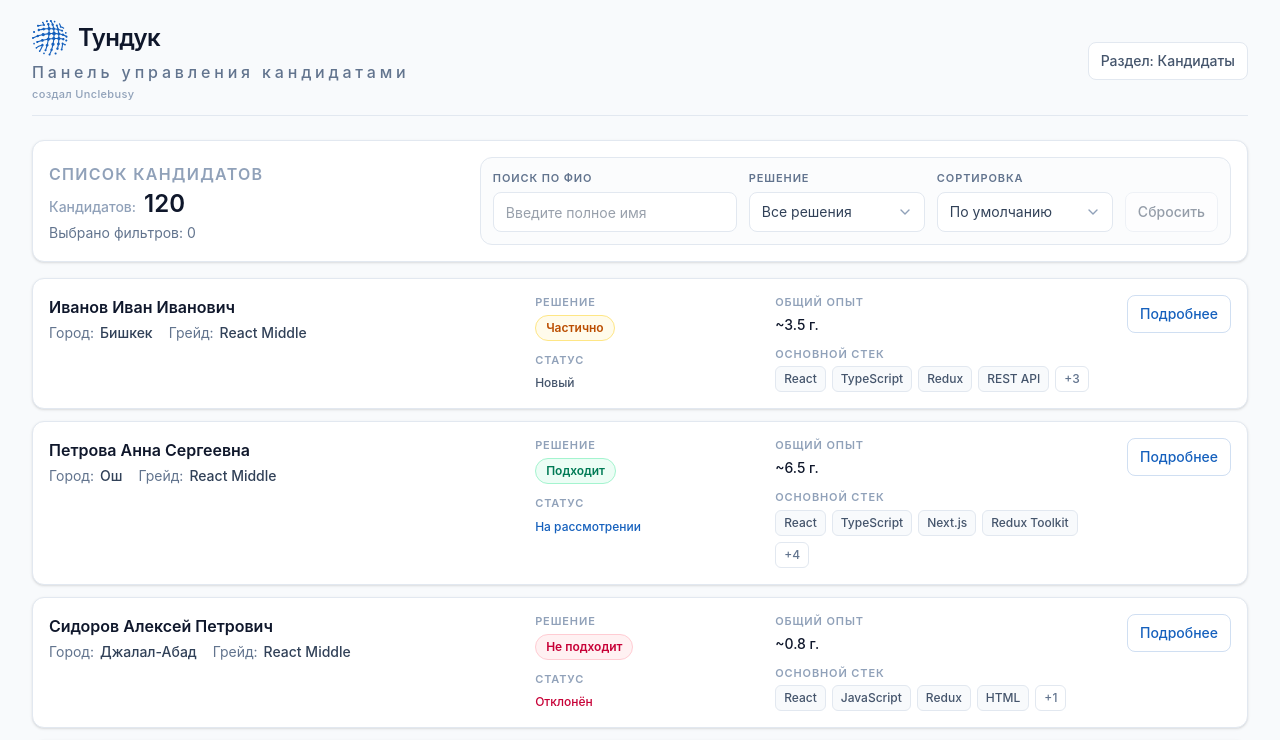
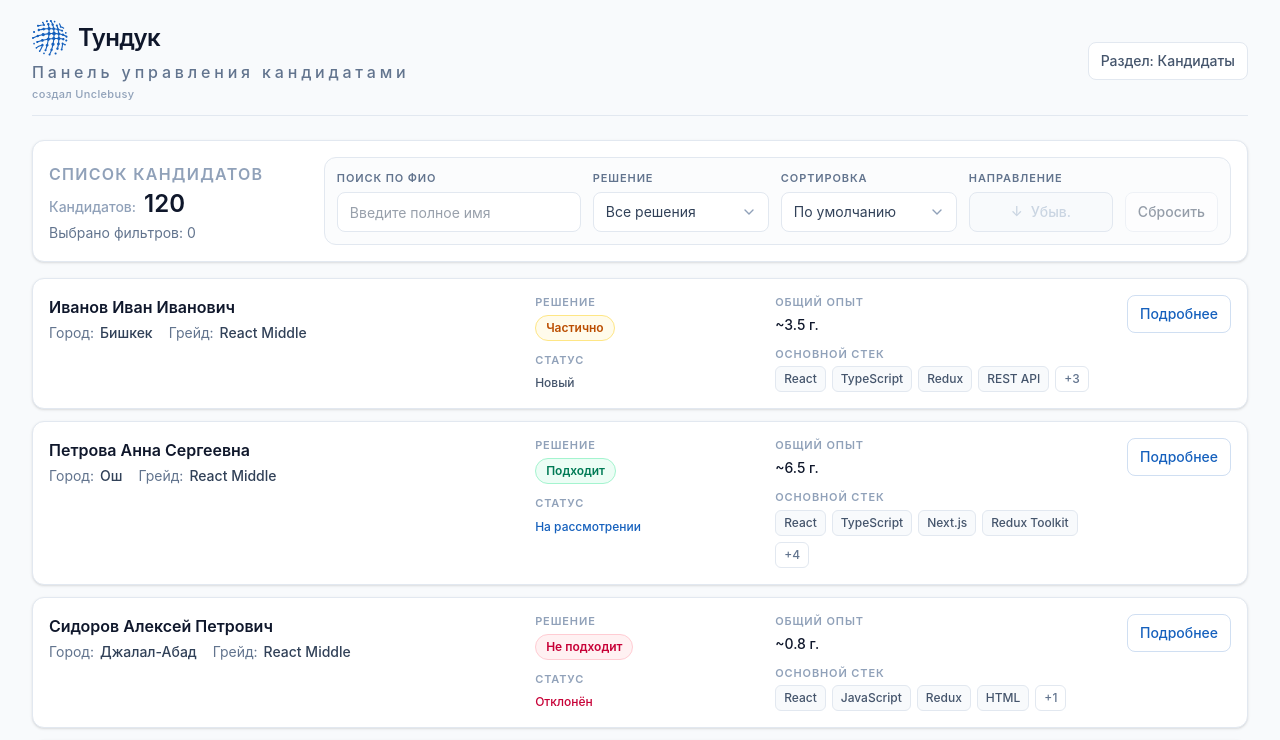
Before and after one commit to unclebusy/tunduk_dashboard, a React (Vite) app: page /candidates in a window 1280 px wide. Shown: the top 740 px of the page. Built offline with nearby package versions, Linux system fonts and the light colour scheme.

Commit message:
Add sortable direction control for the candidates list

```diff
--- a/src/pages/CandidatesListPage.tsx
+++ b/src/pages/CandidatesListPage.tsx
@@ -2,13 +2,18 @@ import { useCallback, useEffect, useMemo, useState } from 'react';
 import { useSearchParams } from 'react-router';
 import CandidateCard from '../components/CandidateCard';
 import { useDebounce } from '../hooks/useDebounce';
-import type { CandidateSortField, CandidateVerdict } from '../types/candidate';
+import type {
+  CandidateSortField,
+  CandidateSortOrder,
+  CandidateVerdict,
+} from '../types/candidate';
 import { useCandidatesStore } from '../store/useCandidatesStore';
 import {
   getCandidateListViewData,
   CANDIDATES_PAGE_SIZE,
 } from '../utils/candidateListView';
 import {
+  getDefaultSortOrder,
   parseCandidateListQueryParams,
   serializeCandidateListQueryParams,
 } from '../utils/candidateListQueryParams';
@@ -76,8 +81,23 @@ function CandidatesListPage() {
   }, [updateQueryParams]);
 
   const handleSortChange = useCallback((nextSort?: CandidateSortField) => {
-    updateQueryParams({ sort: nextSort, page: 1 });
+    updateQueryParams({
+      sort: nextSort,
+      order: getDefaultSortOrder(nextSort),
+      page: 1,
+    });
   }, [updateQueryParams]);
+
+  const handleSortOrderToggle = useCallback(() => {
+    if (!queryParams.sort) {
+      return;
+    }
+
+    const nextOrder: CandidateSortOrder =
+      queryParams.order === 'asc' ? 'desc' : 'asc';
+
+    updateQueryParams({ order: nextOrder, page: 1 });
+  }, [queryParams.order, queryParams.sort, updateQueryParams]);
 
   const handlePageChange = useCallback((nextPage: number) => {
     updateQueryParams({ page: nextPage });
@@ -194,7 +214,7 @@ function CandidatesListPage() {
             </p>
           </div>
 
-          <div className="grid gap-3 rounded-xl border border-slate-200 bg-slate-50/60 p-3 lg:min-w-[42rem] lg:grid-cols-[minmax(0,1fr)_11rem_11rem_auto]">
+          <div className="grid gap-3 rounded-xl border border-slate-200 bg-slate-50/60 p-3 lg:min-w-[51rem] lg:grid-cols-[minmax(0,1fr)_11rem_11rem_9rem_auto]">
             <label className="block min-w-0">
               <span className="mb-1.5 block text-[11px] font-semibold uppercase tracking-[0.08em] text-slate-500">
                 Поиск по ФИО
@@ -290,6 +310,25 @@ function CandidatesListPage() {
               </div>
             </label>
 
+            <div className="block">
+              <span className="mb-1.5 block text-[11px] font-semibold uppercase tracking-[0.08em] text-slate-500">
+                Направление
+              </span>
+              <button
+                type="button"
+                onClick={handleSortOrderToggle}
+                disabled={!queryParams.sort}
+                className="inline-flex h-10 w-full cursor-pointer items-center justify-center gap-2 rounded-lg border border-slate-200 bg-white px-3 text-sm font-medium text-slate-700 transition-colors hover:bg-slate-100 hover:text-slate-900 disabled:cursor-not-allowed disabled:bg-slate-50 disabled:text-slate-300"
+              >
+                <span aria-hidden="true">
+                  {queryParams.order === 'asc' ? '↑' : '↓'}
+                </span>
+                <span>
+                  {queryParams.order === 'asc' ? 'Возр.' : 'Убыв.'}
+                </span>
+              </button>
+            </div>
+
             <div className="flex items-end lg:justify-end">
               <button
                 type="button"
--- a/src/types/candidate.ts
+++ b/src/types/candidate.ts
@@ -12,6 +12,8 @@ export type CandidateSortField =
   | 'totalExp'
   | 'verdict'
   | 'status';
+
+export type CandidateSortOrder = 'asc' | 'desc';
 
 export type CandidateCriterionStatus = 'ok' | 'partial' | 'no';
 
@@ -38,6 +40,7 @@ export interface CandidateListQueryParams {
   verdict?: CandidateVerdict;
   search?: string;
   sort?: CandidateSortField;
+  order?: CandidateSortOrder;
   page: number;
 }
 
--- a/src/utils/candidateListQueryParams.ts
+++ b/src/utils/candidateListQueryParams.ts
@@ -1,5 +1,6 @@
 import type {
   CandidateListQueryParams,
+  CandidateSortOrder,
   CandidateSortField,
   CandidateVerdict,
 } from '../types/candidate';
@@ -20,12 +21,34 @@ const candidateSortFields: CandidateSortField[] = [
   'status',
 ];
 
+const candidateSortOrders: CandidateSortOrder[] = ['asc', 'desc'];
+
 function isCandidateVerdict(value: string): value is CandidateVerdict {
   return candidateVerdicts.includes(value as CandidateVerdict);
 }
 
 function isCandidateSortField(value: string): value is CandidateSortField {
   return candidateSortFields.includes(value as CandidateSortField);
+}
+
+function isCandidateSortOrder(value: string): value is CandidateSortOrder {
+  return candidateSortOrders.includes(value as CandidateSortOrder);
+}
+
+export function getDefaultSortOrder(
+  sortField?: CandidateSortField,
+): CandidateSortOrder | undefined {
+  switch (sortField) {
+    case 'name':
+      return 'asc';
+    case 'createdAt':
+    case 'totalExp':
+    case 'verdict':
+    case 'status':
+      return 'desc';
+    default:
+      return undefined;
+  }
 }
 
 function normalizePage(value: string | null): number {
@@ -56,6 +79,8 @@ export function parseCandidateListQueryParams(
 
   const verdictValue = searchParams.get('verdict');
   const sortValue = searchParams.get('sort');
+  const sort = sortValue && isCandidateSortField(sortValue) ? sortValue : undefined;
+  const orderValue = searchParams.get('order');
 
   return {
     verdict:
@@ -63,7 +88,11 @@ export function parseCandidateListQueryParams(
         ? verdictValue
         : undefined,
     search: normalizeSearch(searchParams.get('search')),
-    sort: sortValue && isCandidateSortField(sortValue) ? sortValue : undefined,
+    sort,
+    order:
+      sort && orderValue && isCandidateSortOrder(orderValue)
+        ? orderValue
+        : getDefaultSortOrder(sort),
     page: normalizePage(searchParams.get('page')),
   };
 }
@@ -83,6 +112,12 @@ export function serializeCandidateListQueryParams(
 
   if (params.sort) {
     searchParams.set('sort', params.sort);
+
+    const order = params.order ?? getDefaultSortOrder(params.sort);
+
+    if (order) {
+      searchParams.set('order', order);
+    }
   }
 
   const page = params.page ?? DEFAULT_PAGE;
--- a/src/utils/candidateListView.ts
+++ b/src/utils/candidateListView.ts
@@ -19,19 +19,23 @@ function parseTotalExperience(value: string): number {
 export function sortCandidates(
   candidates: Candidate[],
   sortField: CandidateListQueryParams['sort'],
+  sortOrder: CandidateListQueryParams['order'],
 ): Candidate[] {
   if (!sortField) {
     return candidates;
   }
 
+  const direction = sortOrder === 'asc' ? 1 : -1;
+
   return [...candidates].sort((leftCandidate, rightCandidate) => {
+    const comparison = (() => {
       switch (sortField) {
         case 'name':
           return leftCandidate.name.localeCompare(rightCandidate.name);
         case 'totalExp':
           return (
-          parseTotalExperience(rightCandidate.total_exp) -
-          parseTotalExperience(leftCandidate.total_exp)
+            parseTotalExperience(leftCandidate.total_exp) -
+            parseTotalExperience(rightCandidate.total_exp)
           );
         case 'verdict':
           return leftCandidate.verdict.localeCompare(rightCandidate.verdict);
@@ -39,10 +43,13 @@ export function sortCandidates(
           return leftCandidate.status.localeCompare(rightCandidate.status);
         case 'createdAt':
           return (
-          new Date(rightCandidate.createdAt).getTime() -
-          new Date(leftCandidate.createdAt).getTime()
+            new Date(leftCandidate.createdAt).getTime() -
+            new Date(rightCandidate.createdAt).getTime()
           );
       }
+    })();
+
+    return comparison * direction;
   });
 }
 
@@ -69,7 +76,11 @@ export function getCandidateListViewData(
   queryParams: CandidateListQueryParams,
 ): CandidateListViewData {
   const filteredCandidates = filterCandidates(candidates, queryParams);
-  const sortedCandidates = sortCandidates(filteredCandidates, queryParams.sort);
+  const sortedCandidates = sortCandidates(
+    filteredCandidates,
+    queryParams.sort,
+    queryParams.order,
+  );
   const totalPages = Math.max(
     1,
     Math.ceil(sortedCandidates.length / CANDIDATES_PAGE_SIZE),
```
Also changed, not shown: 2 other files (tests, documents, lock files or other folders). Lines whose indentation alone changed are shown as unchanged.
